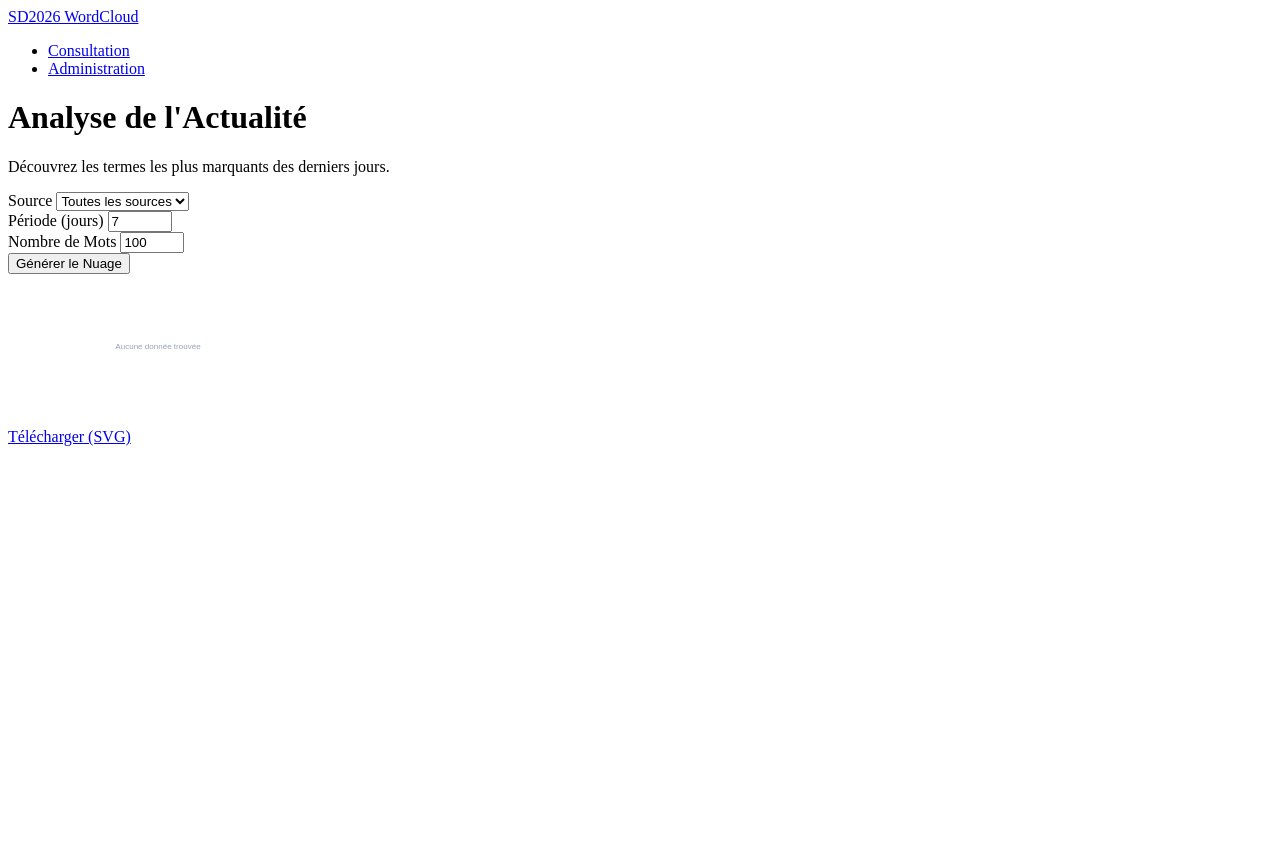
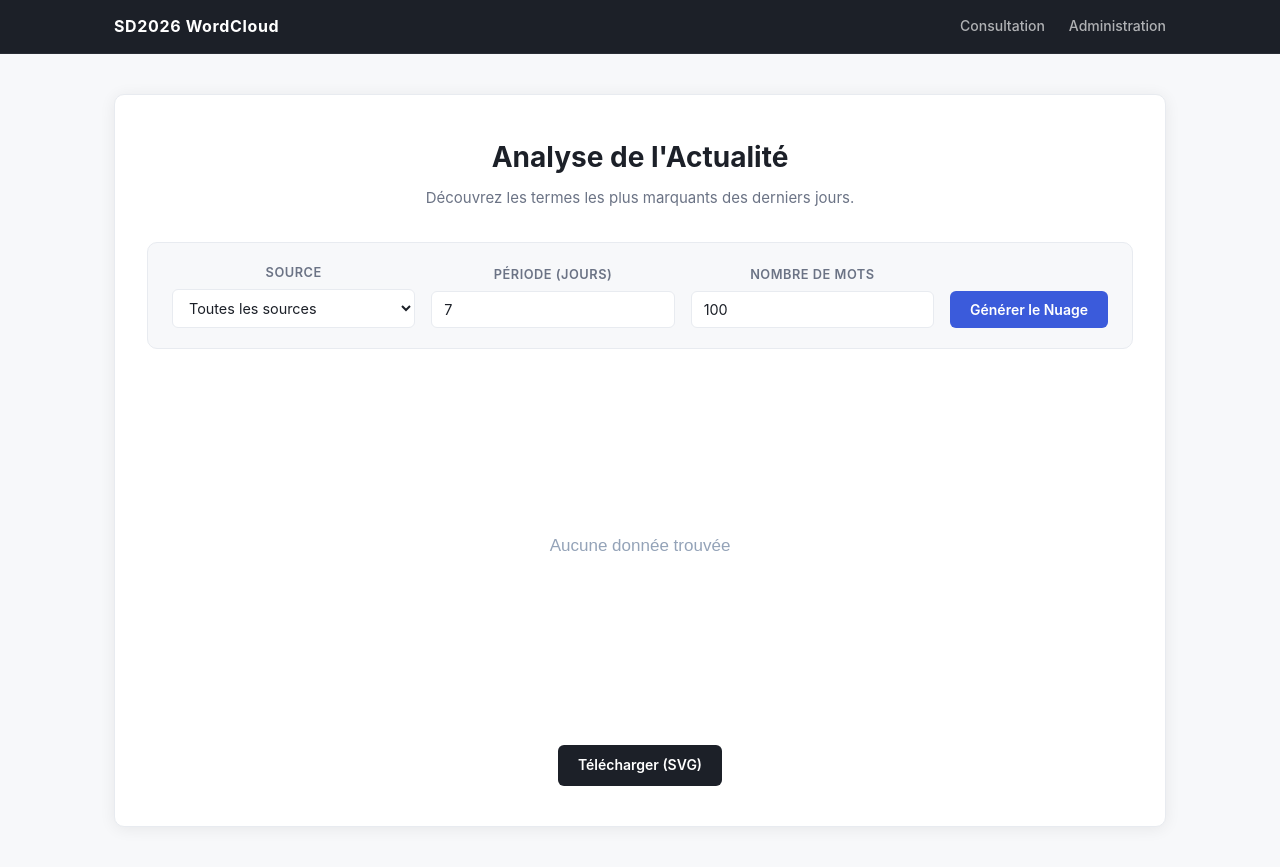
Before and after one commit to Mouadistaa/projet-structuration-documents, a Flask app: page / in a window 1280 px wide. Before the commit the page ends 446 px from the top, so only its background shows below. Run offline with Flask 3, Linux system fonts and the light colour scheme; data that the repository does not hold is empty.

Commit message:
Validation ajout du style du projet

```diff
--- /dev/null
+++ b/static/style.css
@@ -0,0 +1,181 @@
+/* ===== RESET & BASE ===== */
+*, *::before, *::after { box-sizing: border-box; margin: 0; padding: 0; }
+
+:root {
+  --bg:        #F7F8FA;
+  --surface:   #FFFFFF;
+  --border:    #E8EBF0;
+  --text:      #1C2028;
+  --muted:     #6B7385;
+  --accent:    #3B5BDB;
+  --accent-lt: #E7EDFF;
+  --success:   #2F9E44;
+  --warn:      #E67700;
+  --danger:    #C92A2A;
+  --radius:    10px;
+  --shadow:    0 2px 16px rgba(0,0,0,.07);
+}
+
+body {
+  font-family: -apple-system, BlinkMacSystemFont, "Segoe UI", Helvetica, Arial, sans-serif;
+  background: var(--bg);
+  color: var(--text);
+  font-size: 15px;
+  line-height: 1.6;
+  min-height: 100vh;
+}
+
+/* ===== NAVBAR ===== */
+.navbar {
+  background: var(--text);
+  position: sticky; top: 0; z-index: 100;
+  border-bottom: 1px solid rgba(255,255,255,.06);
+}
+.nav-container {
+  max-width: 1100px; margin: 0 auto;
+  padding: .85rem 1.5rem;
+  display: flex; align-items: center; justify-content: space-between;
+}
+.nav-logo {
+  color: #fff; text-decoration: none;
+  font-size: 1rem; font-weight: 700; letter-spacing: .04em;
+}
+.nav-links { list-style: none; display: flex; gap: 1.5rem; }
+.nav-links a {
+  color: rgba(255,255,255,.65); text-decoration: none;
+  font-size: .875rem; font-weight: 500; transition: color .2s;
+}
+.nav-links a:hover { color: #fff; }
+
+/* ===== LAYOUT ===== */
+.main-content {
+  max-width: 1100px; margin: 0 auto;
+  padding: 2.5rem 1.5rem;
+}
+
+/* ===== CARD ===== */
+.glass-container {
+  background: var(--surface);
+  border: 1px solid var(--border);
+  border-radius: var(--radius);
+  box-shadow: var(--shadow);
+  padding: 2.5rem 2rem;
+}
+.glass-container h1 { font-size: 1.75rem; font-weight: 700; margin-bottom: .4rem; }
+.glass-container h2 { font-size: 1.4rem; font-weight: 700; margin-bottom: 1.5rem; }
+.glass-container h3 { font-size: 1rem; font-weight: 600; margin-bottom: 1rem; color: var(--muted); text-transform: uppercase; letter-spacing: .06em; }
+
+.subtitle { color: var(--muted); margin-bottom: 2rem; }
+.text-center { text-align: center; }
+.mt-4 { margin-top: 2rem; }
+
+/* ===== CONTROLS ===== */
+.controls-panel {
+  background: var(--bg);
+  border: 1px solid var(--border);
+  border-radius: var(--radius);
+  padding: 1.25rem 1.5rem;
+  margin-bottom: 2rem;
+}
+.filter-form, .add-source-form {
+  display: flex; flex-wrap: wrap;
+  gap: 1rem; align-items: flex-end;
+}
+.form-group { display: flex; flex-direction: column; gap: .35rem; flex: 1; min-width: 140px; }
+.form-group label { font-size: .8rem; font-weight: 600; color: var(--muted); letter-spacing: .04em; text-transform: uppercase; }
+
+input[type="text"], input[type="url"], input[type="number"], select {
+  padding: .55rem .75rem;
+  border: 1px solid var(--border);
+  border-radius: 6px;
+  background: var(--surface);
+  color: var(--text);
+  font-size: .9rem;
+  font-family: inherit;
+  transition: border-color .2s, box-shadow .2s;
+  width: 100%;
+}
+input:focus, select:focus {
+  outline: none;
+  border-color: var(--accent);
+  box-shadow: 0 0 0 3px var(--accent-lt);
+}
+
+/* ===== BUTTONS ===== */
+.btn {
+  display: inline-block; cursor: pointer;
+  padding: .6rem 1.25rem;
+  border: none; border-radius: 6px;
+  font-size: .875rem; font-weight: 600;
+  font-family: inherit; text-decoration: none;
+  transition: opacity .15s, transform .1s;
+  white-space: nowrap;
+}
+.btn:hover { opacity: .88; }
+.btn:active { transform: scale(.98); }
+.btn-primary   { background: var(--accent);   color: #fff; }
+.btn-secondary { background: var(--text);      color: #fff; }
+.btn-warning   { background: var(--warn);      color: #fff; }
+.btn-danger    { background: var(--danger);    color: #fff; }
+.btn-sm { padding: .35rem .75rem; font-size: .8rem; }
+
+/* ===== WORDCLOUD ===== */
+.wordcloud-container {
+  position: relative;
+  margin: 1.5rem 0;
+  min-height: 340px;
+  display: flex; align-items: center; justify-content: center;
+}
+.wordcloud-wrapper { width: 100%; }
+.wordcloud-svg {
+  width: 100%; height: auto;
+  min-height: 300px; max-height: 70vh;
+  display: block;
+  border-radius: var(--radius);
+  transition: opacity .4s ease;
+}
+
+/* ===== LOADER ===== */
+.loader {
+  width: 40px; height: 40px;
+  border: 3px solid var(--border);
+  border-top-color: var(--accent);
+  border-radius: 50%;
+  animation: spin .7s linear infinite;
+  position: absolute;
+}
+.hidden { display: none; }
+@keyframes spin { to { transform: rotate(360deg); } }
+
+/* ===== ACTIONS ===== */
+.actions-panel { margin-top: 1.25rem; }
+
+/* ===== ADMIN ===== */
+.admin-section {
+  padding: 1.5rem;
+  border: 1px solid var(--border);
+  border-radius: var(--radius);
+  margin-bottom: 1.5rem;
+}
+
+.data-table { width: 100%; border-collapse: collapse; font-size: .875rem; }
+.data-table th {
+  text-align: left; padding: .65rem .85rem;
+  border-bottom: 2px solid var(--border);
+  font-size: .75rem; text-transform: uppercase;
+  letter-spacing: .05em; color: var(--muted);
+}
+.data-table td { padding: .65rem .85rem; border-bottom: 1px solid var(--border); vertical-align: middle; }
+.data-table tr:last-child td { border-bottom: none; }
+.data-table a { color: var(--accent); word-break: break-all; }
+
+.help-text { margin-top: .75rem; font-size: .8rem; color: var(--muted); }
+
+/* ===== RESPONSIVE ===== */
+@media (max-width: 640px) {
+  .glass-container { padding: 1.5rem 1rem; }
+  .filter-form, .add-source-form { flex-direction: column; }
+  .form-group { min-width: 100%; }
+  .nav-links { gap: 1rem; }
+  .wordcloud-svg { min-height: 220px; }
+}
--- a/templates/base.html
+++ b/templates/base.html
@@ -5,6 +5,7 @@
     <meta charset="UTF-8">
     <meta name="viewport" content="width=device-width, initial-scale=1.0">
     <title>Nuage de Mots d'Actualité</title>
+    <link rel="stylesheet" href="{{ url_for('static', filename='style.css') }}">
 </head>
 
 <body>
```
